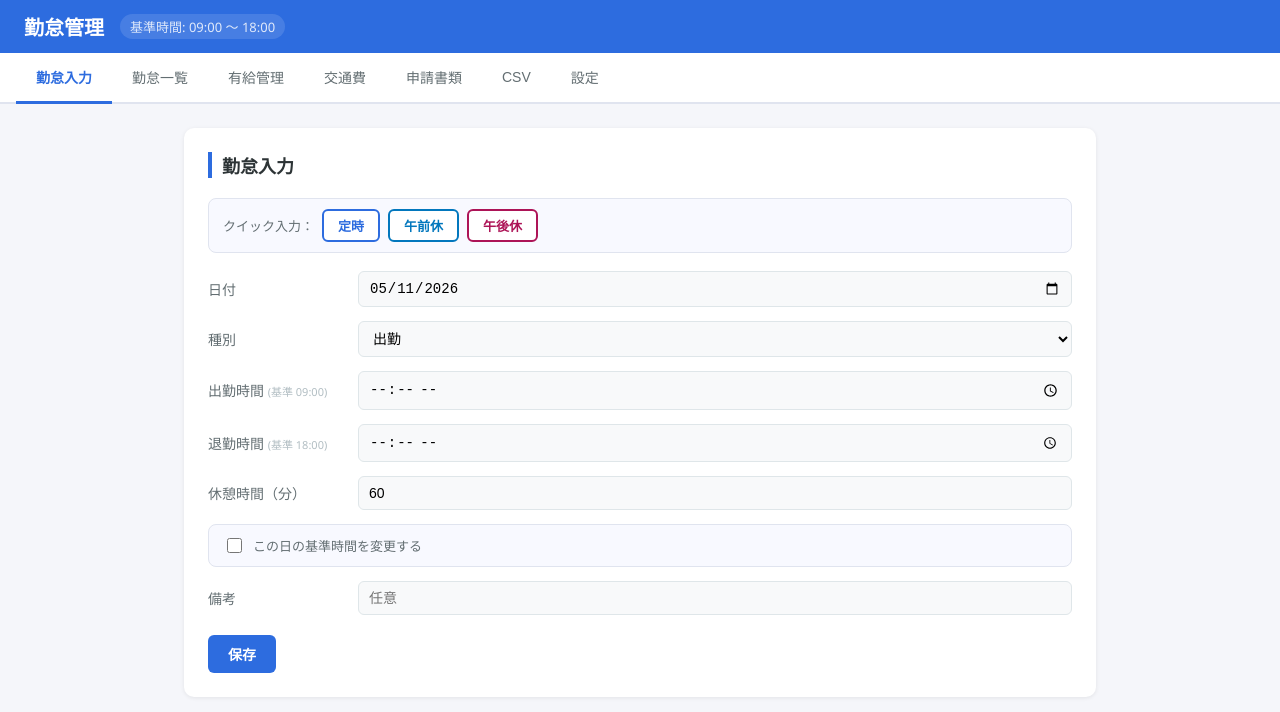
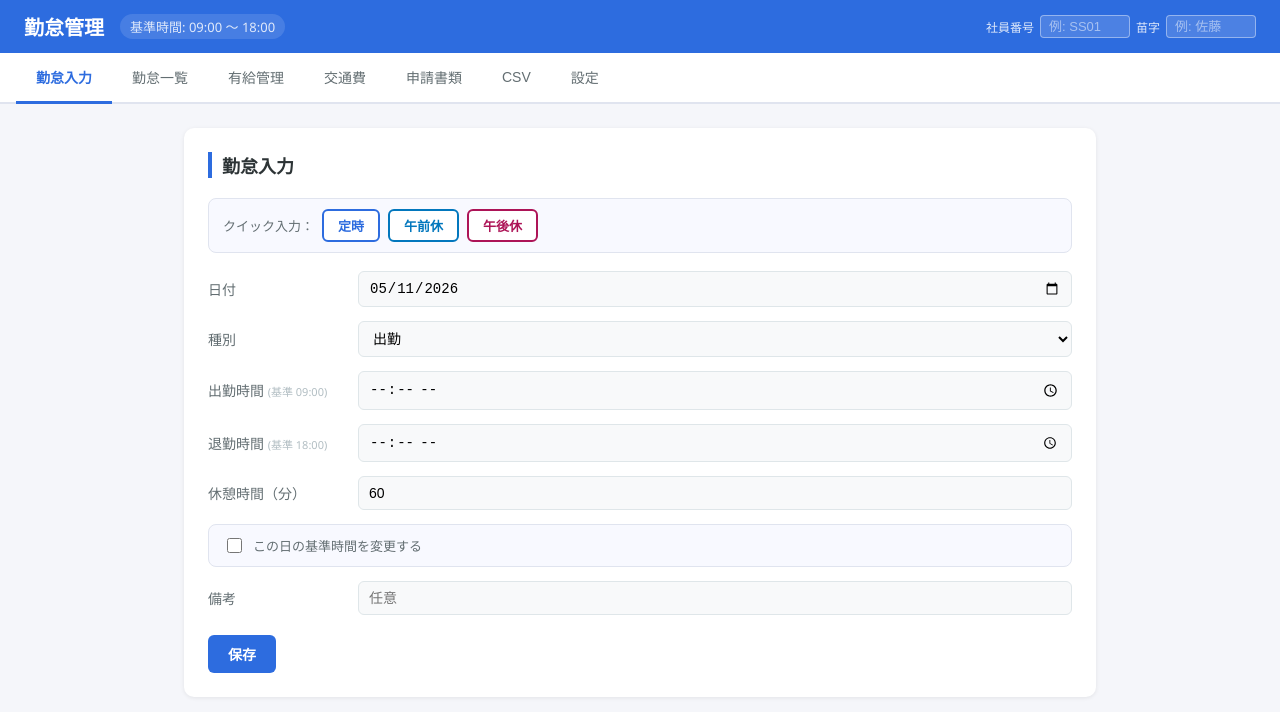
Before and after one commit to Satou-h/my-clocking-app2, a React (Vite) app: page / in a window 1280 px wide. Shown: the top 712 px of the page. Built offline with nearby package versions, Linux system fonts and the light colour scheme.

Commit message:
社員番号と苗字をPDF出力に追加

```diff
--- a/src/App.css
+++ b/src/App.css
@@ -37,6 +37,32 @@ body {
   background: rgba(255,255,255,0.15);
   padding: 3px 10px;
   border-radius: 20px;
+}
+.header-profile {
+  display: flex;
+  align-items: center;
+  gap: 6px;
+  margin-left: auto;
+}
+.header-profile-label {
+  font-size: 12px;
+  opacity: 0.85;
+  white-space: nowrap;
+}
+.header-profile-input {
+  width: 90px;
+  padding: 3px 8px;
+  border-radius: 4px;
+  border: 1px solid rgba(255,255,255,0.4);
+  background: rgba(255,255,255,0.15);
+  color: #fff;
+  font-size: 13px;
+}
+.header-profile-input::placeholder { color: rgba(255,255,255,0.5); }
+.header-profile-input:focus {
+  outline: none;
+  background: rgba(255,255,255,0.25);
+  border-color: rgba(255,255,255,0.7);
 }
 
 /* Tab Nav */
--- a/src/App.tsx
+++ b/src/App.tsx
@@ -6,6 +6,7 @@ import {
   loadPaidLeaveSettings, savePaidLeaveSettings,
   loadWorkSettings, saveWorkSettings,
   loadTransportRecords, saveTransportRecords,
+  loadUserProfile, saveUserProfile,
 } from './utils/storage';
 import AttendanceForm from './components/AttendanceForm';
 import AttendanceList from './components/AttendanceList';
@@ -25,6 +26,13 @@ export default function App() {
   const [workSettings, setWorkSettings] = useState<WorkSettings>(loadWorkSettings);
   const [transportRecords, setTransportRecords] = useState<TransportRecord[]>(loadTransportRecords);
   const [editingRecord, setEditingRecord] = useState<AttendanceRecord | undefined>();
+  const [userProfile, setUserProfile] = useState(loadUserProfile);
+
+  function handleProfileChange(key: 'employeeId' | 'lastName', value: string) {
+    const next = { ...userProfile, [key]: value };
+    setUserProfile(next);
+    saveUserProfile(next);
+  }
 
   const persistRecords = useCallback((next: AttendanceRecord[]) => {
     setRecords(next);
@@ -153,6 +161,24 @@ export default function App() {
         <span className="header-sub">
           基準時間: {workSettings.standardStartTime} 〜 {workSettings.standardEndTime}
         </span>
+        <div className="header-profile">
+          <label className="header-profile-label">社員番号</label>
+          <input
+            className="header-profile-input"
+            type="text"
+            value={userProfile.employeeId}
+            onChange={(e) => handleProfileChange('employeeId', e.target.value)}
+            placeholder="例: SS01"
+          />
+          <label className="header-profile-label">苗字</label>
+          <input
+            className="header-profile-input"
+            type="text"
+            value={userProfile.lastName}
+            onChange={(e) => handleProfileChange('lastName', e.target.value)}
+            placeholder="例: 佐藤"
+          />
+        </div>
       </header>
 
       <nav className="tab-nav">
--- a/src/components/ApplicationDocumentsTab.tsx
+++ b/src/components/ApplicationDocumentsTab.tsx
@@ -1,5 +1,6 @@
 import { useState } from 'react';
 import { printLeaveApplication, printLateEarlyApplication } from '../utils/pdf';
+import { loadUserProfile } from '../utils/storage';
 
 const LEAVE_APP_SETTINGS_KEY = 'clocking_leave_app_settings';
 
@@ -72,6 +73,8 @@ export default function ApplicationDocumentsTab() {
     : 0.5;
 
   function handlePrintLeave() {
+    const { employeeId, lastName } = loadUserProfile();
+    if (!employeeId || !lastName) { alert('画面上部に社員番号と苗字を入力してください。'); return; }
     printLeaveApplication({
       applicationDate,
       name: settings.name,
@@ -80,10 +83,12 @@ export default function ApplicationDocumentsTab() {
       endDate: effectiveEnd,
       leaveDays,
       reason,
-    });
+    }, employeeId, lastName);
   }
 
   function handlePrintLateEarly() {
+    const { employeeId, lastName } = loadUserProfile();
+    if (!employeeId || !lastName) { alert('画面上部に社員番号と苗字を入力してください。'); return; }
     printLateEarlyApplication({
       applicationDate: leAppDate,
       name: settings.name,
@@ -92,7 +97,7 @@ export default function ApplicationDocumentsTab() {
       scheduledTime,
       actualTime,
       reason: leReason,
-    });
+    }, employeeId, lastName);
   }
 
   return (
--- a/src/components/AttendanceList.tsx
+++ b/src/components/AttendanceList.tsx
@@ -3,7 +3,7 @@ import type { AttendanceRecord, WorkSettings, PaidLeaveSettings } from '../types
 import { ATTENDANCE_TYPE_LABELS } from '../types/attendance';
 import {
   calcWorkMinutes, calcOvertimeMinutes, calcLateNightMinutes,
-  isLateArrival, isEarlyDeparture, formatMinutes,
+  isLateArrival, isEarlyDeparture, formatMinutes, loadUserProfile,
 } from '../utils/storage';
 import { printMonthlyAttendance } from '../utils/pdf';
 import { getHolidayName } from '../utils/holidays';
@@ -141,7 +141,11 @@ export default function AttendanceList({ records, workSettings, paidLeaveSetting
         </select>
         <button
           className="btn btn-pdf"
-          onClick={() => printMonthlyAttendance(records, workSettings, filterYear, filterMonth, plRemaining)}
+          onClick={() => {
+            const p = loadUserProfile();
+            if (!p.employeeId || !p.lastName) { alert('画面上部に社員番号と苗字を入力してください。'); return; }
+            printMonthlyAttendance(records, workSettings, filterYear, filterMonth, plRemaining, p.employeeId, p.lastName);
+          }}
           title={`${filterYear}年${filterMonth}月をPDF出力`}
         >
           PDF出力
--- a/src/components/TransportTab.tsx
+++ b/src/components/TransportTab.tsx
@@ -3,7 +3,7 @@ import type { AttendanceRecord } from '../types/attendance';
 import { ATTENDANCE_TYPE_LABELS } from '../types/attendance';
 import type { TransportRecord, TripType } from '../types/transport';
 import { TRIP_TYPE_LABELS } from '../types/transport';
-import { generateId } from '../utils/storage';
+import { generateId, loadUserProfile } from '../utils/storage';
 import { printTransportRecords } from '../utils/pdf';
 import { getHolidayName } from '../utils/holidays';
 
@@ -160,7 +160,11 @@ export default function TransportTab({ records, attendanceRecords, onSave, onSav
         )}
         <button
           className="btn btn-pdf"
-          onClick={() => printTransportRecords(records, filterYear, filterMonth)}
+          onClick={() => {
+            const p = loadUserProfile();
+            if (!p.employeeId || !p.lastName) { alert('画面上部に社員番号と苗字を入力してください。'); return; }
+            printTransportRecords(records, filterYear, filterMonth, p.employeeId, p.lastName);
+          }}
           title={`${filterYear}年${filterMonth}月をPDF出力`}
         >
           PDF出力
--- a/src/utils/pdf.ts
+++ b/src/utils/pdf.ts
@@ -9,6 +9,11 @@ import {
 import { getHolidayName } from './holidays';
 
 const DOW = ['日', '月', '火', '水', '木', '金', '土'];
+
+function buildFilename(prefix: string, dateStr: string, employeeId: string, lastName: string): string {
+  const userPart = (employeeId || lastName) ? `_${employeeId}${lastName}` : '';
+  return `${prefix}${dateStr}${userPart}`;
+}
 
 function fmtDate(d: string) {
   const date = new Date(d + 'T00:00:00');
@@ -30,6 +35,8 @@ export function printMonthlyAttendance(
   year: number,
   month: number,
   plRemaining: number | null = null,
+  employeeId = '',
+  lastName = '',
 ) {
   const prefix = `${year}-${String(month).padStart(2, '0')}`;
   const filtered = records
@@ -140,7 +147,7 @@ export function printMonthlyAttendance(
 <html lang="ja">
 <head>
 <meta charset="UTF-8">
-<title>${year}年${month}月 勤怠一覧</title>
+<title>${buildFilename('勤務表', `${year}${String(month).padStart(2, '0')}`, employeeId, lastName)}</title>
 <style>
   * { box-sizing: border-box; margin: 0; padding: 0; }
   body {
@@ -357,8 +364,9 @@ export interface LeaveApplicationData {
   reason: string;
 }
 
-export function printLeaveApplication(data: LeaveApplicationData) {
+export function printLeaveApplication(data: LeaveApplicationData, employeeId = '', lastName = '') {
   const { applicationDate, name, leaveLabel, startDate, endDate, leaveDays, reason } = data;
+  const yymmdd = applicationDate.replace(/-/g, '').slice(2);
   const dateRange = startDate === endDate
     ? fmtJpDate(startDate)
     : `${fmtJpDate(startDate)} 〜 ${fmtJpDate(endDate)}`;
@@ -367,7 +375,7 @@ export function printLeaveApplication(data: LeaveApplicationData) {
 <html lang="ja">
 <head>
 <meta charset="UTF-8">
-<title>休暇申請書</title>
+<title>${buildFilename('休暇申請書', yymmdd, employeeId, lastName)}</title>
 <style>
   * { box-sizing: border-box; margin: 0; padding: 0; }
   body {
@@ -480,8 +488,9 @@ export interface LateEarlyApplicationData {
   reason: string;
 }
 
-export function printLateEarlyApplication(data: LateEarlyApplicationData) {
+export function printLateEarlyApplication(data: LateEarlyApplicationData, employeeId = '', lastName = '') {
   const { applicationDate, name, type, targetDate, scheduledTime, actualTime, reason } = data;
+  const yymmdd = applicationDate.replace(/-/g, '').slice(2);
 
   const sealCss = `
   .name-row { margin-bottom: 6px; }
@@ -494,7 +503,7 @@ export function printLateEarlyApplication(data: LateEarlyApplicationData) {
 <html lang="ja">
 <head>
 <meta charset="UTF-8">
-<title>遅刻・早退申請書</title>
+<title>${buildFilename('遅早退申請書', yymmdd, employeeId, lastName)}</title>
 <style>
   * { box-sizing: border-box; margin: 0; padding: 0; }
   body {
@@ -598,6 +607,8 @@ export function printTransportRecords(
   records: TransportRecord[],
   year: number,
   month: number,
+  employeeId = '',
+  lastName = '',
 ) {
   const prefix = `${year}-${String(month).padStart(2, '0')}`;
   const filtered = records
@@ -637,7 +648,7 @@ export function printTransportRecords(
 <html lang="ja">
 <head>
 <meta charset="UTF-8">
-<title>${year}年${month}月 交通費一覧</title>
+<title>${buildFilename('小口交通費', `${year}${String(month).padStart(2, '0')}`, employeeId, lastName)}</title>
 <style>
   * { box-sizing: border-box; margin: 0; padding: 0; }
   body {
--- a/src/utils/storage.ts
+++ b/src/utils/storage.ts
@@ -6,6 +6,25 @@ const RECORDS_KEY = 'clocking_records';
 const PAID_LEAVE_KEY = 'clocking_paid_leave';
 const WORK_SETTINGS_KEY = 'clocking_work_settings';
 const TRANSPORT_KEY = 'clocking_transport';
+const USER_PROFILE_KEY = 'clocking_user_profile';
+
+export interface UserProfile {
+  employeeId: string;
+  lastName: string;
+}
+
+export function loadUserProfile(): UserProfile {
+  try {
+    const raw = localStorage.getItem(USER_PROFILE_KEY);
+    return raw ? JSON.parse(raw) : { employeeId: '', lastName: '' };
+  } catch {
+    return { employeeId: '', lastName: '' };
+  }
+}
+
+export function saveUserProfile(profile: UserProfile): void {
+  localStorage.setItem(USER_PROFILE_KEY, JSON.stringify(profile));
+}
 
 export function loadRecords(): AttendanceRecord[] {
   try {
```
